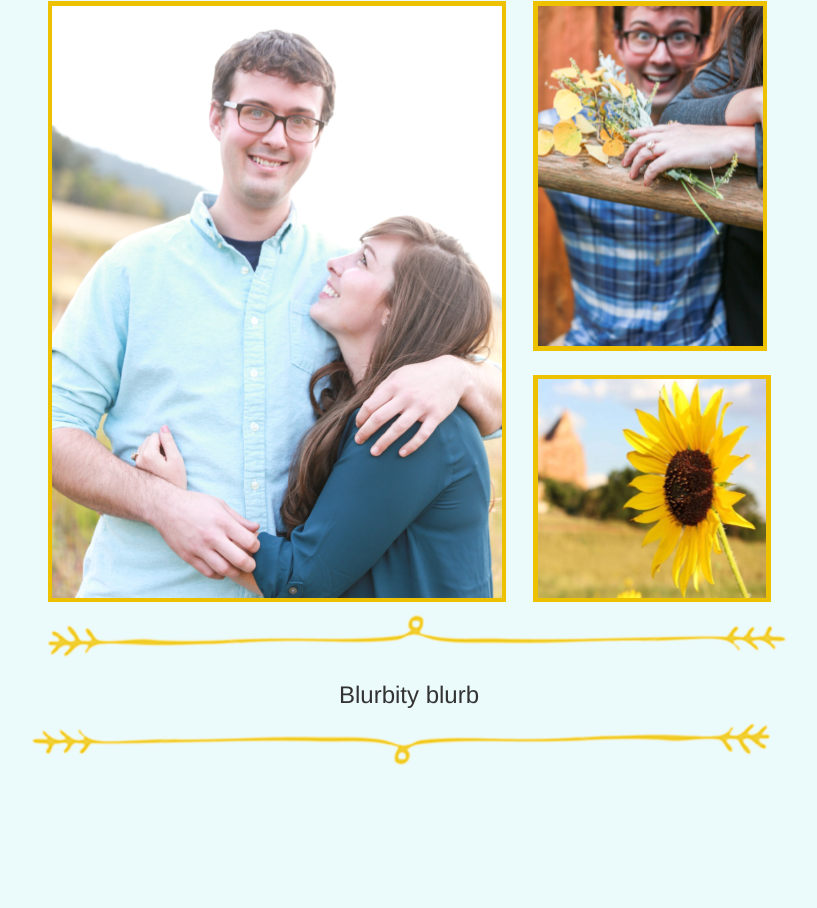
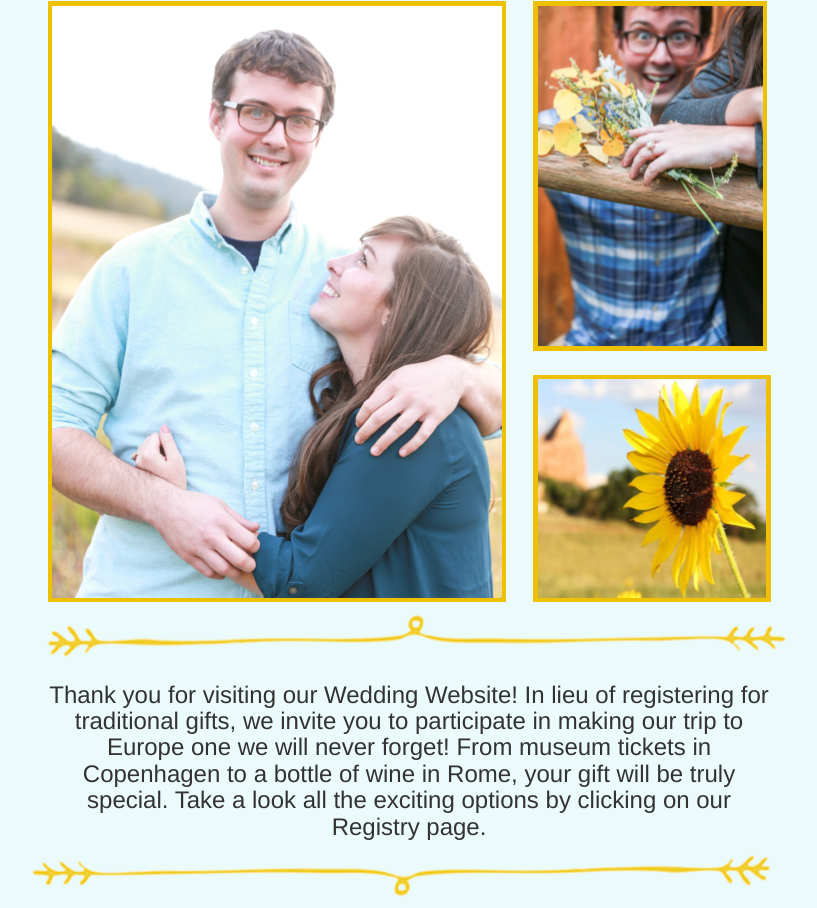
Before and after one commit to sthielke/shaine-and-maddie, a website: page app/index.html in a window 1280 px wide. Shown: the part 348-1256 px from the top of the page, without its empty margins (231-1048 px from the left). Before the commit the page ends 1125 px from the top, so only its background shows below. Drawn offline with nearby package versions, Linux system fonts and the light colour scheme; some packages are replaced by stand-ins of ours.

Commit message:
adding descriptions

```diff
--- a/app/css/app.css
+++ b/app/css/app.css
@@ -5,6 +5,10 @@ body {
 }
 
 #squiggles{
+    width: 60%;
+}
+
+#description{
     width: 60%;
 }
 .navbar .navbar-nav {
--- a/app/templates/home-tmpl.html
+++ b/app/templates/home-tmpl.html
@@ -35,8 +35,8 @@
 <div>
   <img id="squiggles" class="img-responsive center-block" src="../img/gifts/Design.png">
 </div>
-<div class="text-center">
-  <h3>Blurbity blurb</h3>
+<div class="container" id="description">
+  <h3 class="text-center">Thank you for visiting our Wedding Website! In lieu of registering for traditional gifts, we invite you to participate in making our trip to Europe one we will never forget! From museum tickets in Copenhagen to a bottle of wine in Rome, your gift will be truly special. Take a look all the exciting options by clicking on our Registry page. </h3>
 </div>
 
 <div>
```
Also changed, not shown: app/templates/contact-us-tmpl.html (+3 -2 lines), app/templates/registry-tmpl.html (+5 -1 lines).
